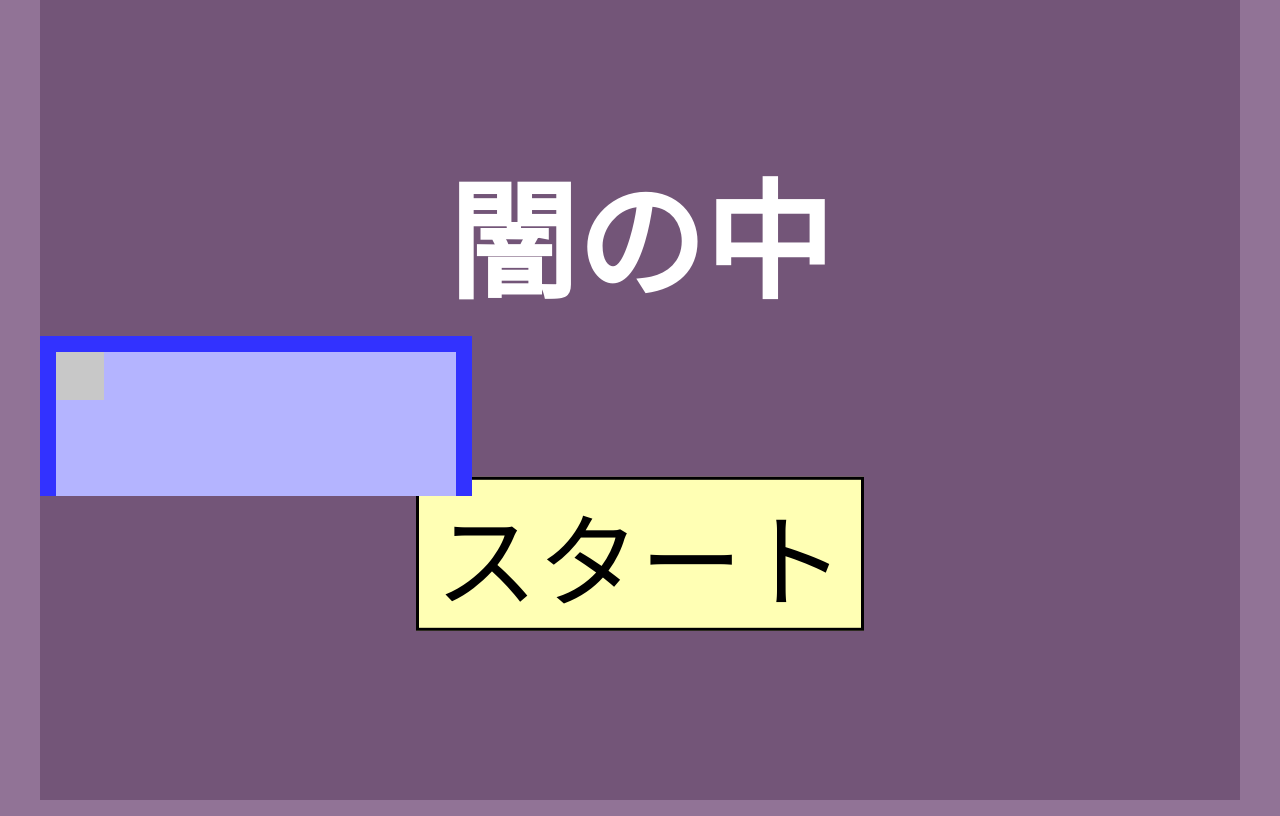
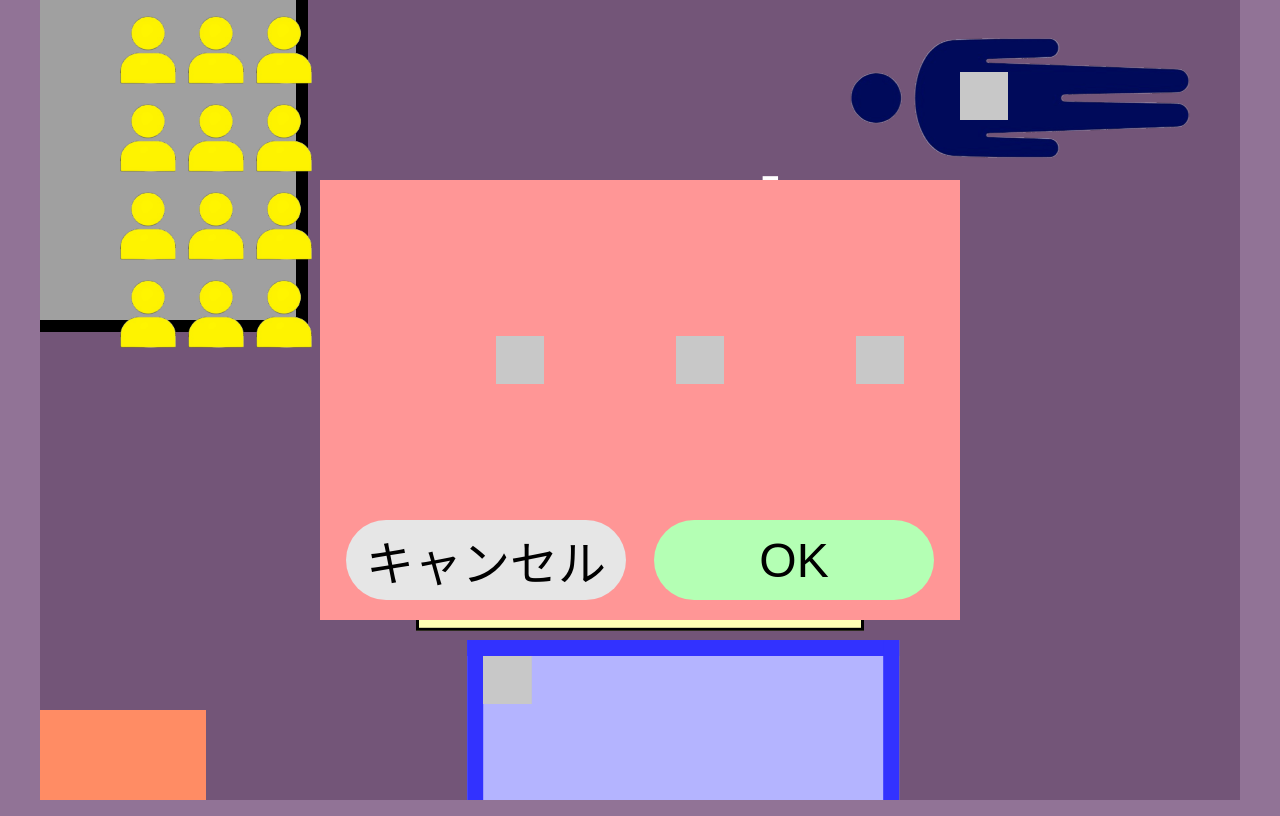
Before and after one commit to ta-kuan/-yaminonaka-, a plain HTML site: page index.html in a window 1280 px wide. Drawn offline with Linux system fonts and the light colour scheme; a web font is replaced by a local one.

Commit message:
Update index.html

```diff
--- a/index.html
+++ b/index.html
@@ -232,8 +232,8 @@
         position: absolute;
         width: 50vh;
         height: 18vh;
-        top: 50%;
-        transform: translateY(-40%);
+        left: 50%;
+        transform: translateX(-40%);
         border-right: solid 2vh;
         border-top: solid 2vh;
         border-left: solid 2vh;
@@ -531,6 +531,7 @@
       const yougi3b = document.getElementById("yougi3b");
       const sentaku = document.querySelector(".sentaku");
       const sentakuclasses = ["migi","mannaka","hidari","off"];
+      const bottom = document.queryselector(".bottom");
       const p11 = document.querySelector(".p11");
       const p11y = document.querySelector(".p11y");
       const p12 = document.querySelector(".p12");
@@ -573,6 +574,7 @@
       yougi3r.classList.add("off");
       yougi3b.classList.add("off");
       sentaku.classList.add("off");
+      bottom.classList.add("off");
       p11y.classList.add("off");
       p12y.classList.add("off");
       p13y.classList.add("off");
@@ -598,6 +600,7 @@
         yougi2b.classList.remove("off");
         yougi3.classList.remove("off");
         yougi3b.classList.remove("off");
+        bottom.classList.remove("off");
         player.classList.remove("off");
         player.classList.add("p1m");
       });
```
